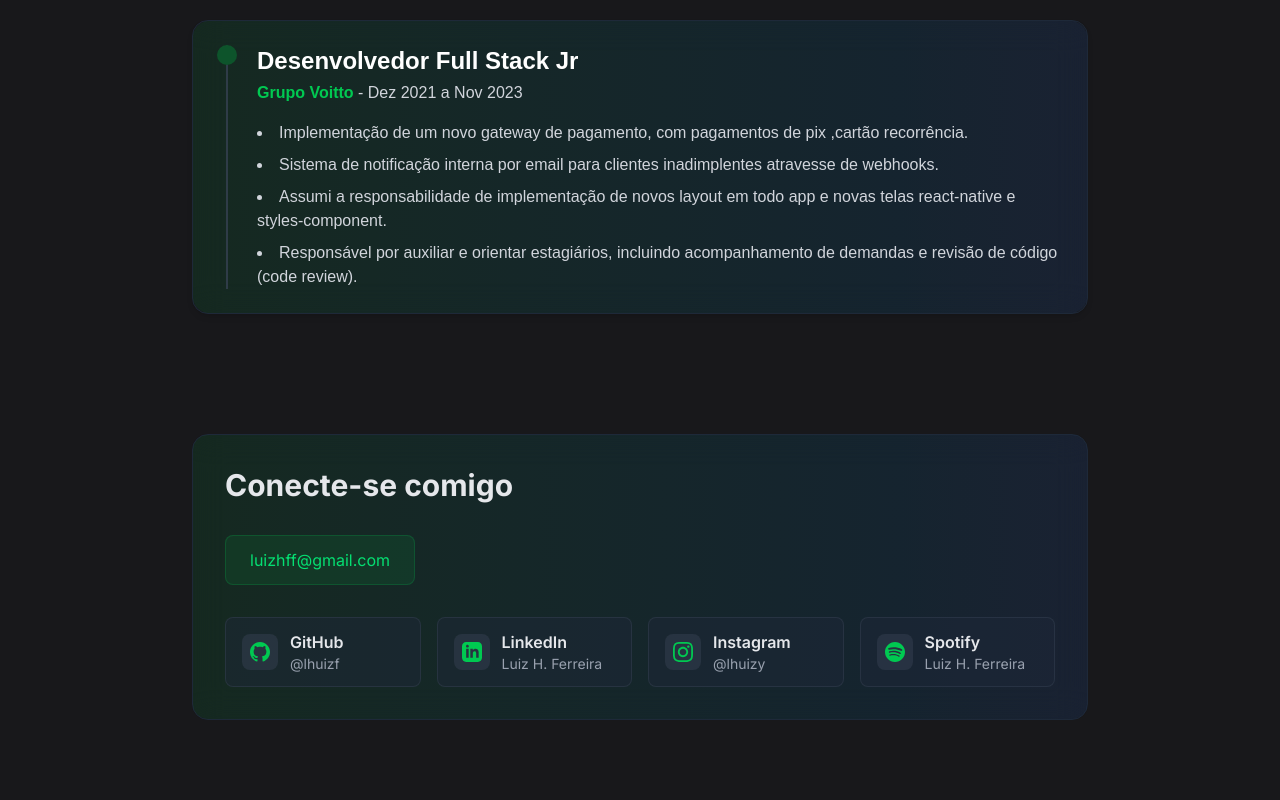
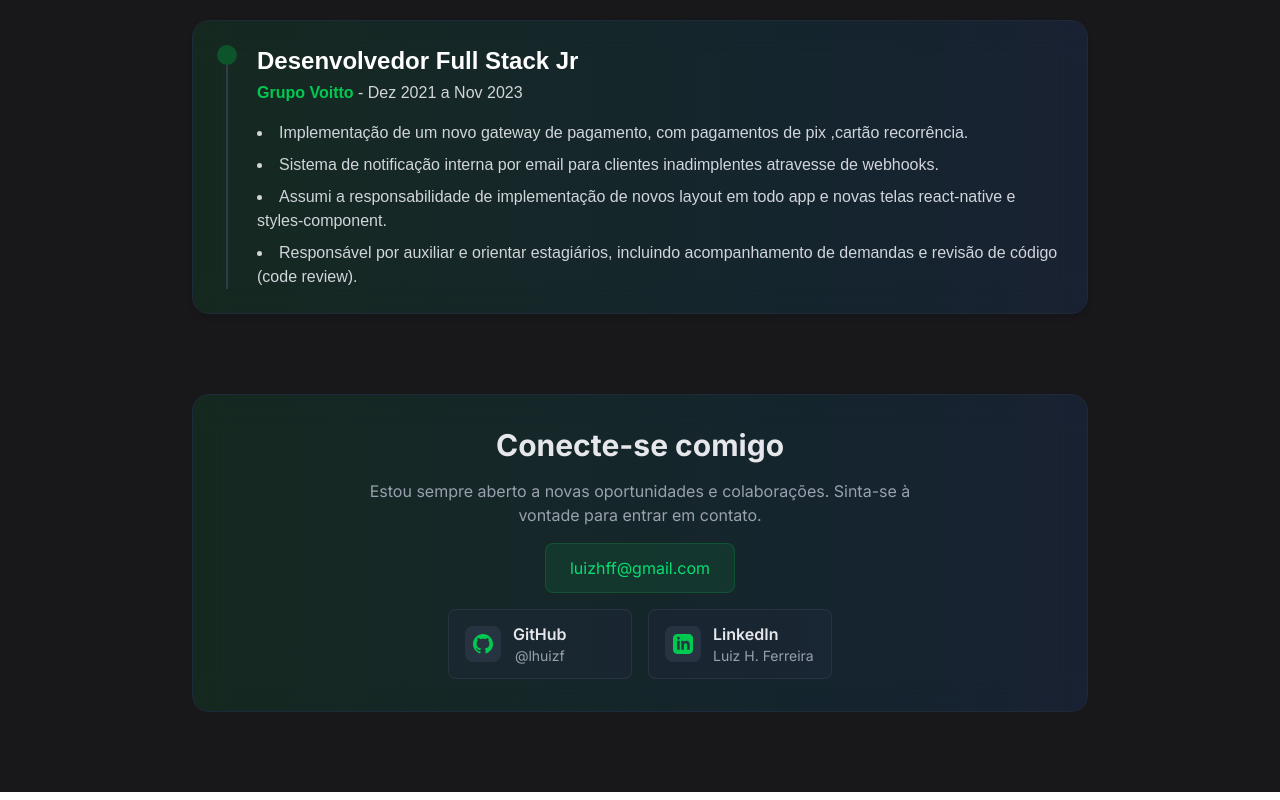
Before and after one commit to LhuizF/portfolio-next, a Next.js app: page / in a window 1280 px wide. Shown: the part 1608-2408 px from the top of the page. Built offline with nearby package versions, Linux system fonts and the light colour scheme.

Commit message:
feat: layout and styling in Connect and Experiences components

```diff
--- a/src/app/components/Connect.tsx
+++ b/src/app/components/Connect.tsx
@@ -8,19 +8,20 @@ export const Connect = () => {
         >
           <div className="absolute inset-0 bg-gradient-to-r from-green-500/10 to-blue-500/10" />
           <div className="relative z-10">
-            <div className="font-inter">
-              <h2 className="text-3xl font-bold mb-8 text-gray-200">
+            <div className="font-inter text-center">
+              <h2 className="text-3xl font-bold mb-4 text-gray-200">
                 Conecte-se comigo
               </h2>
+              <p className="text-gray-400 mb-4 max-w-xl mx-auto">Estou sempre aberto a novas oportunidades e colaborações. Sinta-se à vontade para entrar em contato.</p>
 
               <a
                 href="mailto:luizhff@gmail.com"
-                className="inline-block mb-8 px-6 py-3 bg-green-500/10 text-green-400 rounded-lg border border-green-500/20 hover:bg-green-500/20 transition-colors"
+                className="inline-block mb-4 px-6 py-3 bg-green-500/10 text-green-400 rounded-lg border border-green-500/20 hover:bg-green-500/20 transition-colors"
               >
                 luizhff@gmail.com
               </a>
 
-              <div className="grid grid-cols-1 sm:grid-cols-2 lg:grid-cols-4 gap-4">
+              <div className="grid grid-cols-1 sm:grid-cols-2 gap-4 max-w-sm mx-auto">
                 <a
                   href="https://github.com/lhuizf"
                   target="_blank"
@@ -47,12 +48,12 @@ export const Connect = () => {
                     </svg>
                   </div>
                   <div>
-                    <p className="font-semibold text-gray-200">LinkedIn</p>
+                    <p className="font-semibold text-gray-200 text-left">LinkedIn</p>
                     <p className="text-sm text-gray-400">Luiz H. Ferreira</p>
                   </div>
                 </a>
 
-                <a
+                {/* <a
                   href="https://www.instagram.com/lhuizy/"
                   target="_blank"
                   className="flex items-center gap-3 px-4 py-3 bg-gray-800/50 rounded-lg hover:bg-gray-700/50 transition-colors border border-gray-700/50 group"
@@ -80,7 +81,7 @@ export const Connect = () => {
                     <p className="font-semibold text-gray-200">Spotify</p>
                     <p className="text-sm text-gray-400">Luiz H. Ferreira</p>
                   </div>
-                </a>
+                </a> */}
               </div>
             </div>
           </div>
--- a/src/app/components/Experiences.tsx
+++ b/src/app/components/Experiences.tsx
@@ -25,7 +25,7 @@ const experiences = [
 
 export const Experiences = () => {
   return (
-    <section className="pt-10 pb-10 md:pb-20 px-4 bg-zinc-900 relative">
+    <section className="pt-10 pb-10 px-4 bg-zinc-900 relative">
       <div className="max-w-4xl mx-auto">
         <h2 className="text-4xl font-bold mb-12 text-center font-inter">
           Experiências
```
